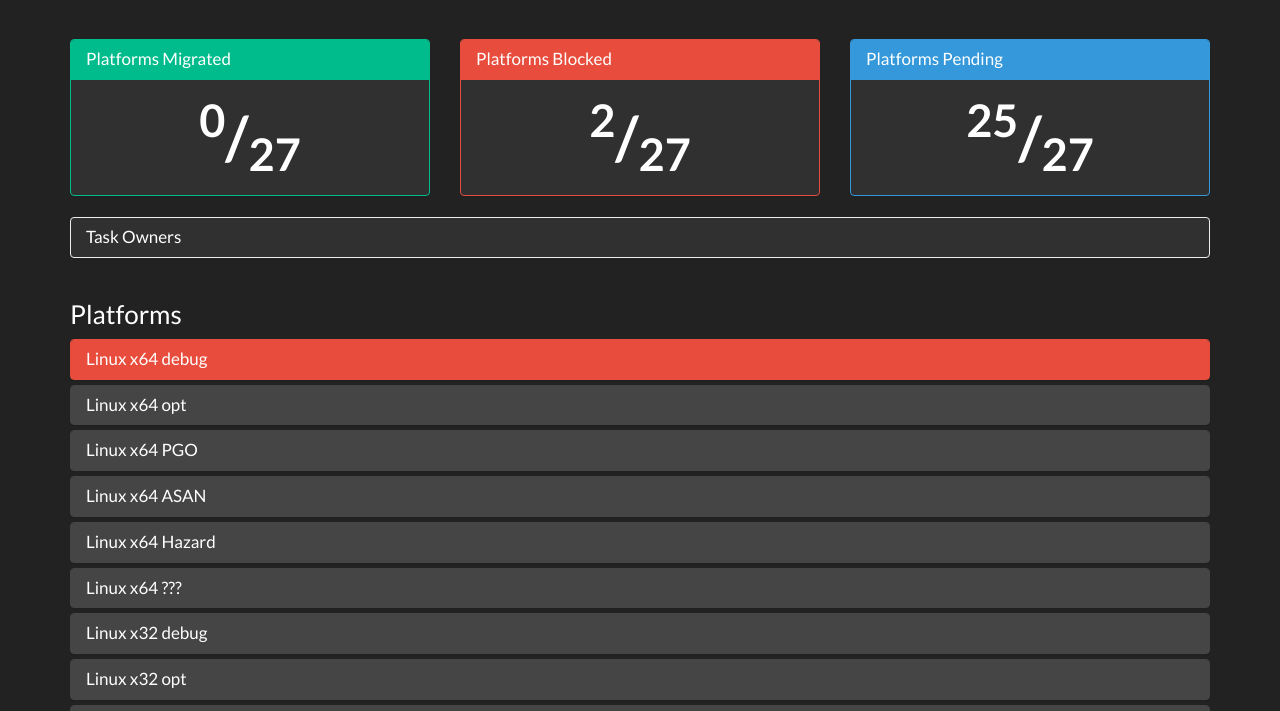
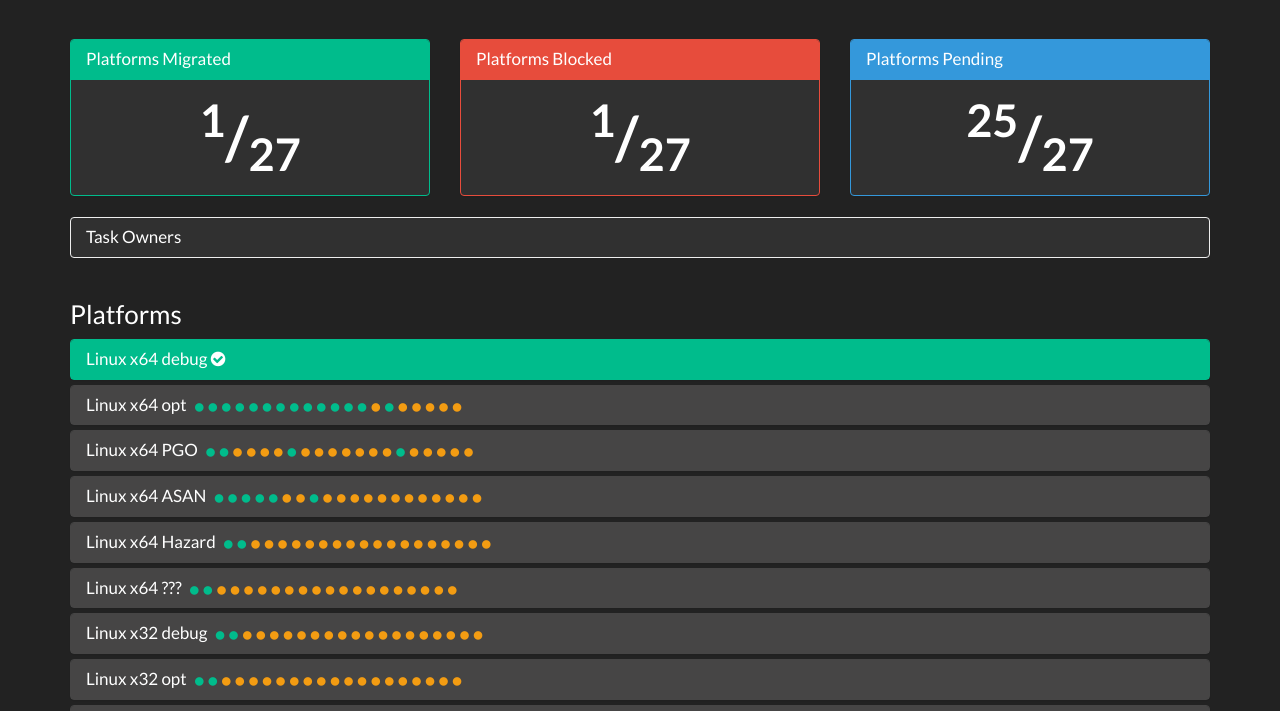
Before and after one commit to taskcluster/migration-dashboard, a plain HTML site: page index.html in a window 1280 px wide. Shown: the part 88-799 px from the top of the page. Drawn offline with nearby package versions, Linux system fonts and the light colour scheme.

Commit message:
Adding platform indicators

```diff
--- a/app.css
+++ b/app.css
@@ -34,3 +34,12 @@
 #accordion-owners > .panel {
   border-color: #eee;
 }
+
+.panel-title .fa.fa-circle {
+  margin-left: 5px;
+  font-size: 10px;
+}
+
+.panel-success .panel-title .fa.fa-circle.text-success {
+  color: rgba(255, 255, 255, 0.8);
+}
--- a/app.js
+++ b/app.js
@@ -8,7 +8,7 @@
 
     var incomplete = Object
       .keys(copy)
-      .find(function(key) { return !copy[key]; });
+      .find(function(key) { return copy[key] === false; });
 
     return !incomplete;
   };
@@ -63,12 +63,27 @@
   /**
    * @returns {string} markup
    */
-  var Heading = function(name, id) {
+  var Heading = function(name, id, data) {
+    var indicators = data.completed ?
+      `<i class="fa fa-check-circle" aria-hidden="true"></i>` :
+      Object
+        .keys(data)
+        .filter(function(task) { return data[task] !== null; })
+        .map(function(task) {
+          var completed = data[task];
+
+          return completed ?
+            `<i class="fa fa-circle text-success" aria-hidden="true"></i>` :
+            `<i class="fa fa-circle text-warning" aria-hidden="true"></i>`;
+        })
+        .join('');
+
     return `
       <div class="panel-heading" role="tab" id="heading-${id}">
         <h4 class="panel-title">
           <a role="button" data-toggle="collapse" data-parent="#accordion" href="#collapse-${id}" aria-controls="collapse-${id}">
             ${name}
+            ${indicators}
           </a>
         </h4>
       </div>
@@ -109,7 +124,7 @@
 
     return `
       <div class="panel ${panelClass}">
-        ${Heading(name, index)}
+        ${Heading(name, index, data)}
         <div id="collapse-${index}" class="panel-collapse collapse" role="tabpanel" aria-labelledby="heading-${index}">
           ${Body(data)}
         </div>
--- a/matrix.js
+++ b/matrix.js
@@ -75,7 +75,7 @@ var PHASES = {
 
 var MATRIX = {
   'Linux x64 debug': {
-    blocked: 'AWS Sucks',
+    blocked: null,
     [TASK.WORKER]: true,
     [TASK.AMI]: true,
     [TASK.MACH]: true,
@@ -92,9 +92,9 @@ var MATRIX = {
     [TASK.TALOS]: null,
     [TASK.TIER2]: true,
     [TASK.TIER1]: true,
-    [TASK.SIGNED]: false,
-    [TASK.MAR]: false,
-    [TASK.L10N]: false
+    [TASK.SIGNED]: null,
+    [TASK.MAR]: null,
+    [TASK.L10N]: null
   },
   'Linux x64 opt': {
     blocked: null,
```
